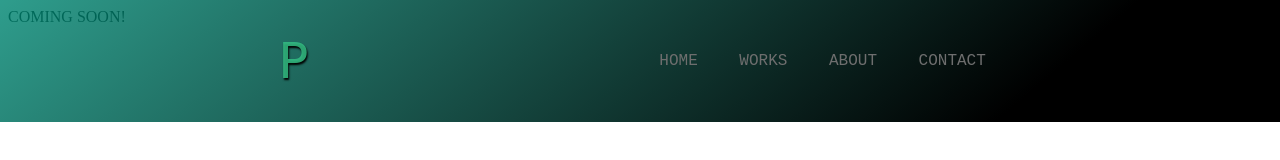
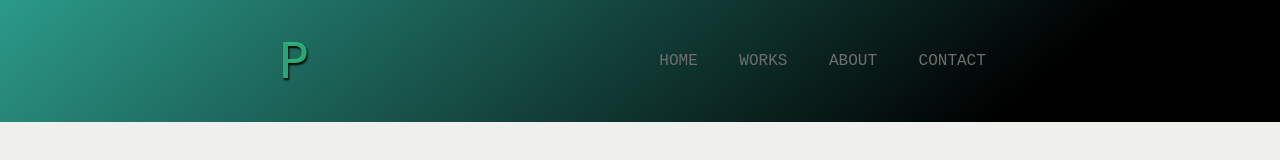
Before and after one commit to Carlosdcloz/Pardou, a plain HTML site: page index.html in a window 1280 px wide. Drawn offline with Linux system fonts and the light colour scheme; a web font is replaced by a local one.

Commit message:
ContProgs

```diff
--- a/index.html
+++ b/index.html
@@ -6,6 +6,7 @@
     <meta name="viewport" content="width=device-width, initial-scale=1.0">
     <title>Index</title>
     <link rel="stylesheet" href="styles/lognav.css">
+    <link rel="stylesheet" href="styles/index.css">
     <link rel="preconnect" href="https://fonts.googleapis.com">
     <link rel="preconnect" href="https://fonts.gstatic.com" crossorigin>
     <link href="https://fonts.googleapis.com/css2?family=Righteous&display=swap" rel="stylesheet">
@@ -33,10 +34,10 @@
 
                     HOME</a></li>
                     <li><a href="works1.html">
-                        <span></span>
-                        <span></span>
-                        <span></span>
-                        <span></span>
+                    <span></span>
+                    <span></span>
+                    <span></span>
+                    <span></span>
 
 
                         WORKS</a></li>
@@ -62,7 +63,7 @@
 
 </header>
 <body>
-    COMING SOON!
+
 
 
 </body>
--- a/styles/main.css
+++ b/styles/choose.css
@@ -1,6 +1,6 @@
 *{
-    margin: 0 auto;
-    padding: 0 auto;
+    margin: 0;
+    padding: 0;
 }
 
 
--- /dev/null
+++ b/styles/index.css
@@ -0,0 +1,10 @@
+* {
+    margin: 0; /*rebooting*/
+    padding: 0;
+}
+
+body {
+    background-color: #efefee;
+
+
+}
```
Also changed, not shown: works1.html (+1 -1 lines).
